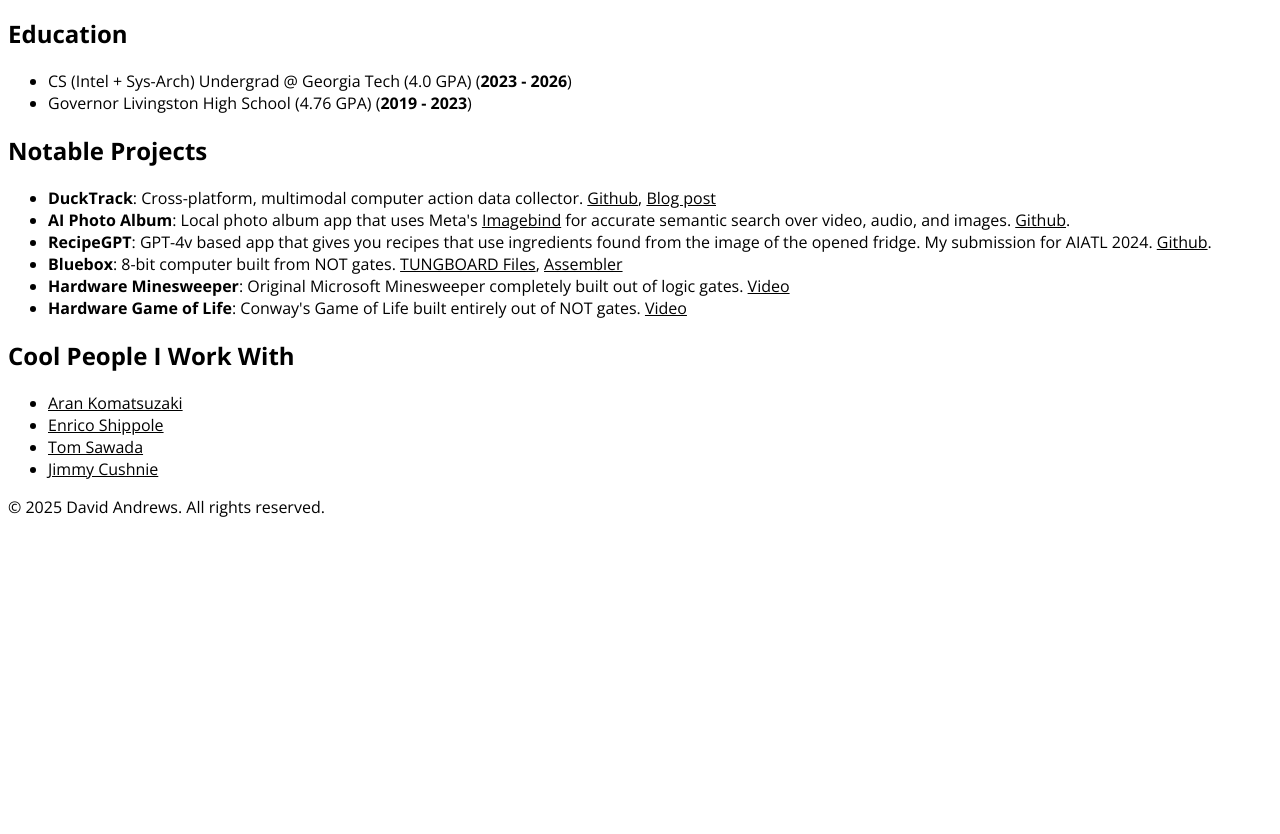
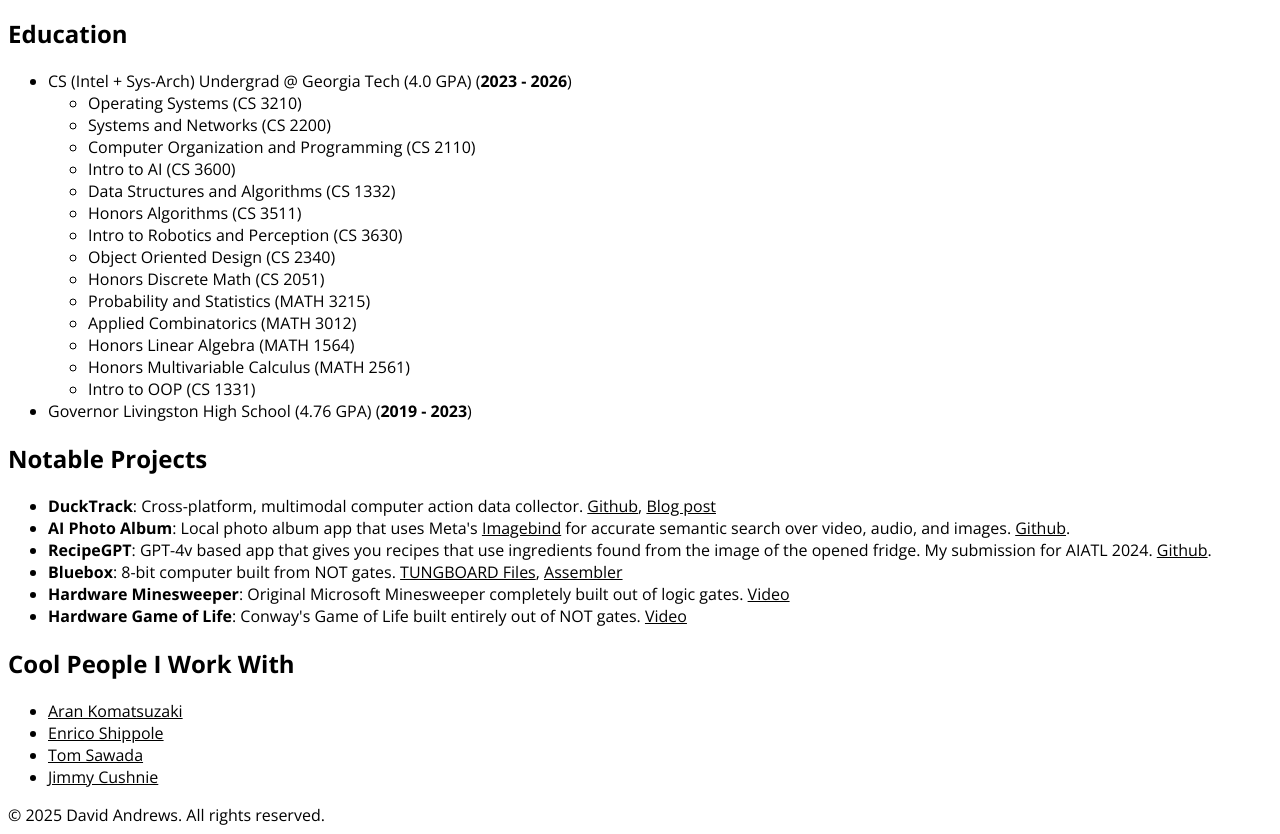
Before and after one commit to Broyojo/website, an Astro site: page / in a window 1280 px wide. Shown: the part 990-1824 px from the top of the page. Before the commit the page ends 1516 px from the top, so only its background shows below. Built offline with nearby package versions, Linux system fonts and the light colour scheme; Astro itself is replaced by a stand-in of ours.

Commit message:
added courses

```diff
--- a/src/pages/index.astro
+++ b/src/pages/index.astro
@@ -113,6 +113,22 @@
                     CS (Intel + Sys-Arch) Undergrad @ Georgia Tech (4.0 GPA) (<strong
                         >2023 - 2026</strong
                     >)
+                    <ul>
+                        <li>Operating Systems (CS 3210)</li>
+                        <li>Systems and Networks (CS 2200)</li>
+                        <li>Computer Organization and Programming (CS 2110)</li>
+                        <li>Intro to AI (CS 3600)</li>
+                        <li>Data Structures and Algorithms (CS 1332)</li>
+                        <li>Honors Algorithms (CS 3511)</li>
+                        <li>Intro to Robotics and Perception (CS 3630)</li>
+                        <li>Object Oriented Design (CS 2340)</li>
+                        <li>Honors Discrete Math (CS 2051)</li>
+                        <li>Probability and Statistics (MATH 3215)</li>
+                        <li>Applied Combinatorics (MATH 3012)</li>
+                        <li>Honors Linear Algebra (MATH 1564)</li>
+                        <li>Honors Multivariable Calculus (MATH 2561)</li>
+                        <li>Intro to OOP (CS 1331)</li>
+                    </ul>
                 </li>
                 <li>
                     Governor Livingston High School (4.76 GPA) (<strong
```
